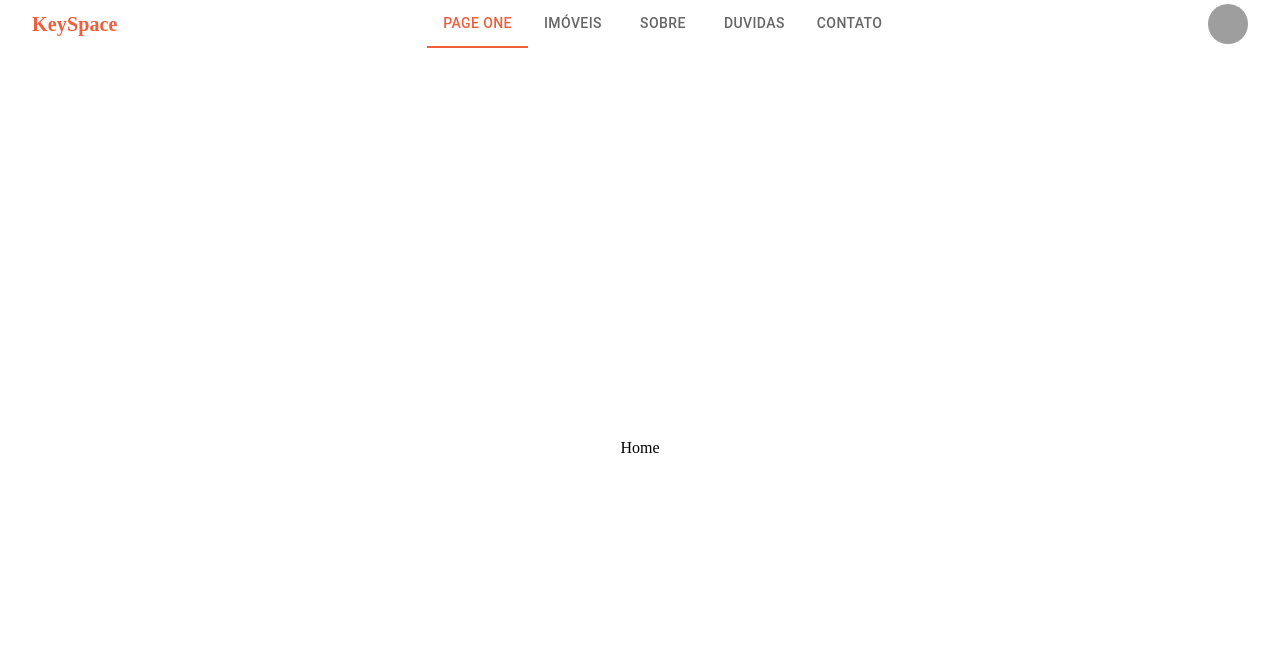
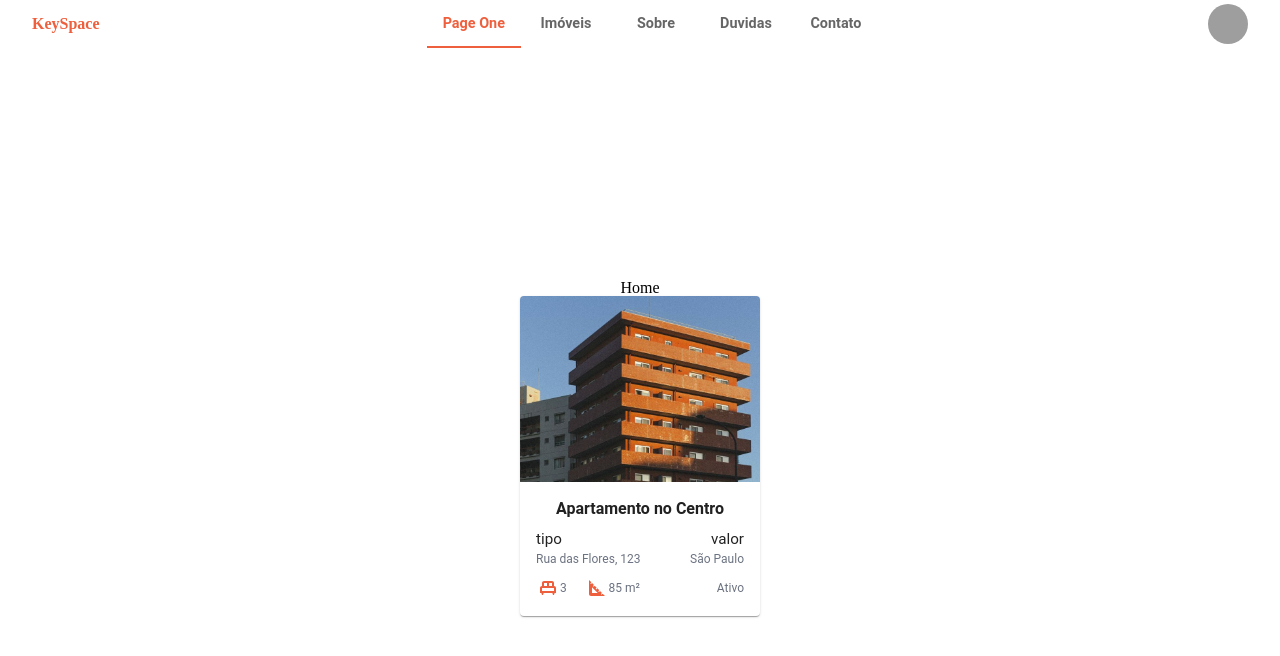
Before and after one commit to santos42jv/engeman-desafio-joaosantos, a React (Vite) app: page / in a window 1280 px wide. Shown: the top 656 px of the page. Built offline with nearby package versions, Linux system fonts and the light colour scheme; grey boxes are pictures that could not be loaded.

Commit message:
feat: add PropertyCard

```diff
--- a/package.json
+++ b/package.json
@@ -12,6 +12,7 @@
   "dependencies": {
     "@emotion/react": "^11.14.0",
     "@emotion/styled": "^11.14.1",
+    "@mui/icons-material": "^9.0.0",
     "@mui/material": "^9.0.0",
     "react": "^19.2.4",
     "react-dom": "^19.2.4",
--- a/src/components/Navbar/index.tsx
+++ b/src/components/Navbar/index.tsx
@@ -1,4 +1,4 @@
-import { Avatar, Box, Tab, Tabs, Typography } from "@mui/material";
+import { Avatar, Tab, Tabs, Typography } from "@mui/material";
 import React from "react";
 import { NavbarSection } from "./style";
 
--- /dev/null
+++ b/src/components/PropertyCard/index.tsx
@@ -0,0 +1,108 @@
+import {
+  Card,
+  CardActionArea,
+  CardContent,
+  CardMedia,
+  Box,
+  Typography,
+} from "@mui/material";
+import SingleBedIcon from "@mui/icons-material/SingleBed";
+import SquareFootOutlinedIcon from "@mui/icons-material/SquareFootOutlined";
+import Build from "../../assets/login-page-image.jpg";
+
+export default function PropertyCard() {
+  return (
+    <Card
+      sx={{
+        display: "flex",
+        flexDirection: "column",
+        height: 320,
+        width: 240,
+      }}
+    >
+      <CardActionArea
+        sx={{
+          width: "100%",
+          height: "100%",
+          flexDirection: "column",
+          display: "flex",
+          alignItems: "center",
+          justifyContent: "start",
+        }}
+      >
+        <CardMedia
+          component="img"
+          height="150"
+          image={Build}
+          alt="green iguana"
+          sx={{
+            flex: 2,
+          }}
+        />
+
+        <CardContent
+          sx={{
+            flex: 1,
+            display: "flex",
+            flexDirection: "column",
+            justifyContent: "space-between",
+            alignItems: "center",
+            width: "100%",
+            height: "100%",
+          }}
+        >
+          <Box sx={{ paddingBottom: 1 }}>
+            <Typography variant="h6">Apartamento no Centro</Typography>
+          </Box>
+          <Box
+            sx={{
+              display: "flex",
+              flexDirection: "column",
+              justifyContent: "space-around",
+              width: "100%",
+              boxSizing: "border-box",
+              padding: "0 1rem",
+            }}
+          >
+            <Box sx={{ display: "flex", justifyContent: "space-between" }}>
+              <Typography variant="body1">tipo</Typography>
+              <Typography variant="body1">valor</Typography>
+            </Box>
+            <Box sx={{ display: "flex", justifyContent: "space-between" }}>
+              <Typography variant="body2">Rua das Flores, 123</Typography>
+              <Typography variant="body2">São Paulo</Typography>
+            </Box>
+            <Box
+              sx={{
+                display: "flex",
+                justifyContent: "space-between",
+                marginTop: 1,
+              }}
+            >
+              <Box sx={{display: 'flex', alignItems: 'center', justifyContent: 'space-between', flex: 1}}>
+                <Typography
+                  variant="body2"
+                  sx={{ display: "flex", alignItems: "center" }}
+                >
+                  <SingleBedIcon color="primary"/> 3
+                </Typography>
+                <Typography
+                  variant="body2"
+                  sx={{ display: "flex", alignItems: "center" }}
+                >
+                  <SquareFootOutlinedIcon color="primary"/> 85 m²
+                </Typography>
+              </Box>
+              <Typography
+                variant="body2"
+                sx={{ display: "flex", alignItems: "center", flex: 1, justifyContent: 'flex-end'}}
+              >
+                Ativo
+              </Typography>
+            </Box>
+          </Box>
+        </CardContent>
+      </CardActionArea>
+    </Card>
+  );
+}
--- a/src/main.tsx
+++ b/src/main.tsx
@@ -1,30 +1,101 @@
-import { StrictMode } from 'react'
-import { createRoot } from 'react-dom/client'
-import Router from './Router/router.tsx'
+import { StrictMode } from "react";
+import { createRoot } from "react-dom/client";
+import Router from "./Router/router.tsx";
 
-import './index.css'
-import { createTheme, ThemeProvider, THEME_ID } from '@mui/material/styles'
+import "./index.css";
+import { createTheme, ThemeProvider, THEME_ID } from "@mui/material/styles";
 
 const materialTheme = createTheme({
   palette: {
     primary: {
-      main: '#ee5f3d',
+      main: "#ee5f3d",
     },
     secondary: {
-      main: '#2e4490',
-      dark: '#23294b',
+      main: "#2e4490",
+      dark: "#23294b",
     },
     common: {
-      white: '#f1f5fb',
-      black: '#000000',
+      white: "#f1f5fb",
+      black: "#000000",
+    },
+  },
+  typography: {
+    fontFamily: "Montserrat, Roboto, sans-serif",
+
+    h1: {
+      fontSize: "2.5rem", // 40px
+      fontWeight: 700,
+      lineHeight: 1.2,
+    },
+
+    h2: {
+      fontSize: "2rem", // 32px
+      fontWeight: 700,
+      lineHeight: 1.25,
+    },
+
+    h3: {
+      fontSize: "1.75rem", // 28px
+      fontWeight: 600,
+      lineHeight: 1.3,
+    },
+
+    h4: {
+      fontSize: "1.5rem", // 24px
+      fontWeight: 600,
+      lineHeight: 1.35,
+    },
+
+    h5: {
+      fontSize: "1.25rem", // 20px
+      fontWeight: 600,
+      lineHeight: 1.4,
+    },
+
+    h6: {
+      fontSize: "1rem", // 16px
+      fontWeight: 600,
+      lineHeight: 1.4,
+    },
+
+    subtitle1: {
+      fontSize: "1rem",
+      fontWeight: 700,
+    },
+
+    subtitle2: {
+      fontSize: "0.9rem",
+      fontWeight: 600,
+    },
+
+    body1: {
+      fontSize: "0.95rem",
+      lineHeight: 1.5,
+    },
+
+    body2: {
+      fontSize: "0.75rem",
+      lineHeight: 1.4,
+      color: "#6b7280",
+    },
+
+    caption: {
+      fontSize: "0.75rem",
+      fontWeight: 500,
+    },
+
+    button: {
+      fontSize: "0.9rem",
+      fontWeight: 600,
+      textTransform: "none",
     },
   },
 });
 
-createRoot(document.getElementById('root')!).render(
+createRoot(document.getElementById("root")!).render(
   <StrictMode>
     <ThemeProvider theme={{ [THEME_ID]: materialTheme }}>
       <Router />
     </ThemeProvider>
   </StrictMode>,
-)
+);
--- a/src/screens/Home/index.tsx
+++ b/src/screens/Home/index.tsx
@@ -1,9 +1,11 @@
+import PropertyCard from "../../components/PropertyCard";
 import { HomeSection } from "./style";
 
 export default function Home() {
   return (
     <HomeSection>
       <h1>Home</h1>
+      <PropertyCard />
     </HomeSection>
   );
 }
```
Also changed, not shown: src/components/PropertyCard/style.tsx (added), 1 other file (tests, documents, lock files or other folders).
